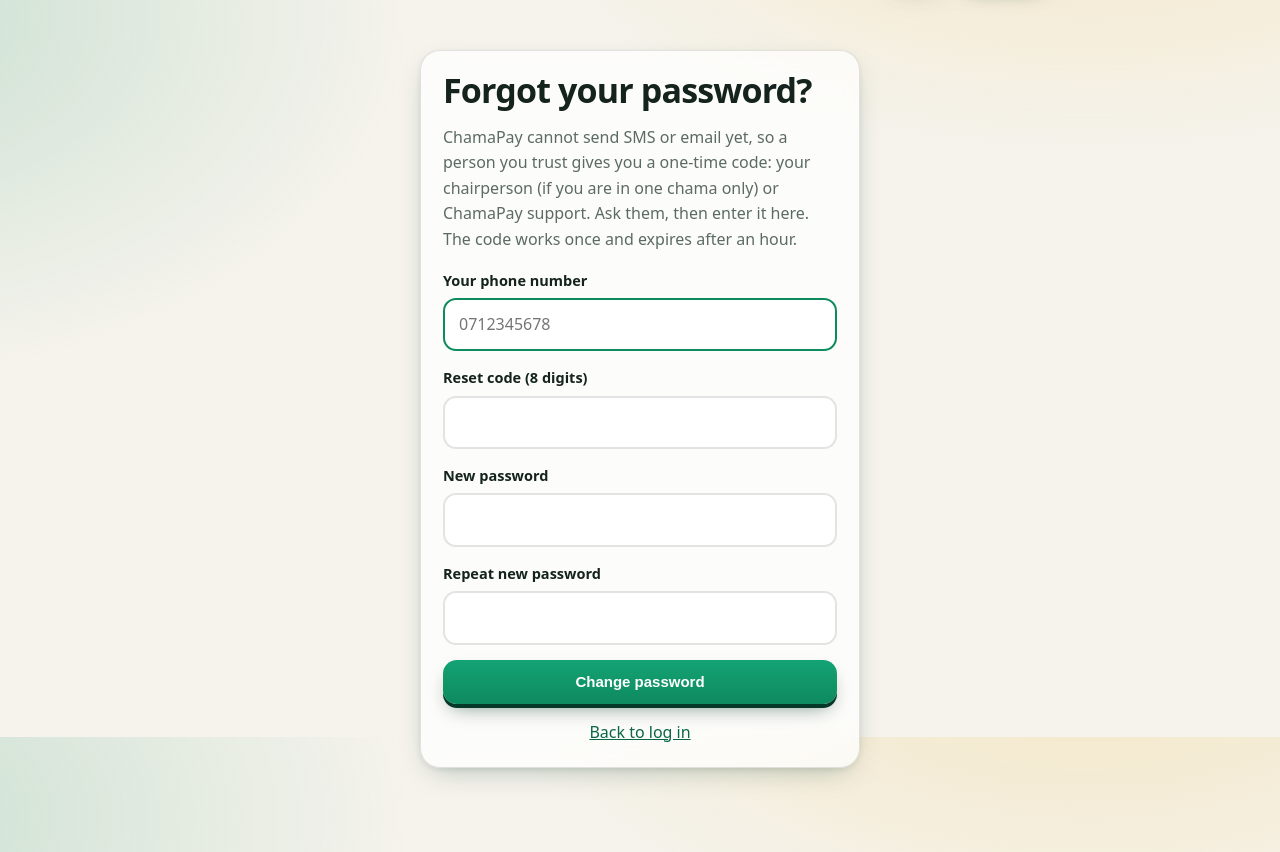
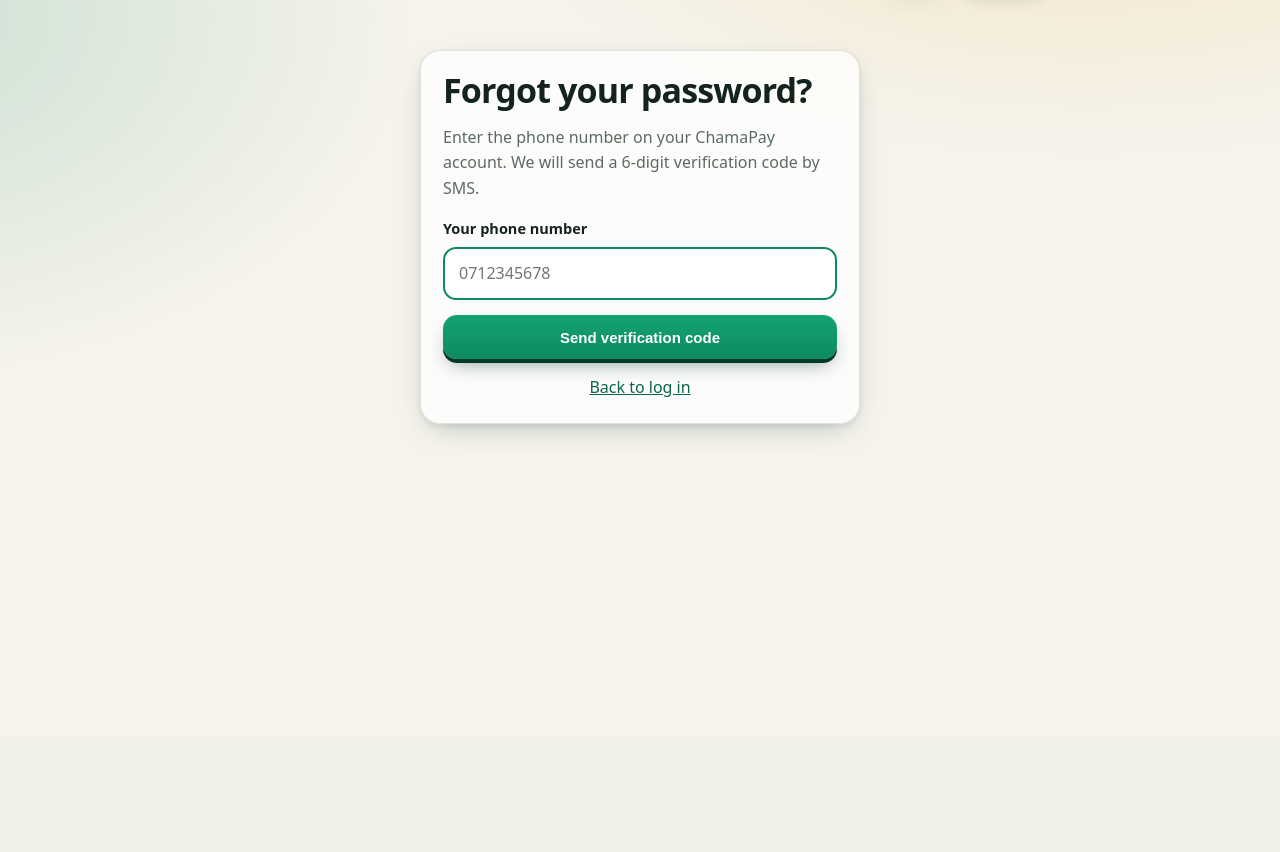
Before and after one commit to stik-debug/legendary-invention, a Flask app: page /forgot in a window 1280 px wide. Shown: the part 63-915 px from the top of the page. After the commit the page ends 497 px from the top, so only its background shows below. Run offline with Flask 3, Linux system fonts and the light colour scheme; parts of the project's set-up code (start-up, migrations or seed data) failed here and were passed over; some libraries are stand-ins or nearby versions.

Commit message:
Add files via upload

```diff
--- a/templates/forgot.html
+++ b/templates/forgot.html
@@ -1,10 +1,15 @@
 {% extends "base.html" %}{% block title %}Forgot password - ChamaPay{% endblock %}
 {% block content %}<div class="auth card"><h1>Forgot your password?</h1>
-<p class="mute">ChamaPay cannot send SMS or email yet, so a person you trust gives you a one-time code: your chairperson (if you are in one chama only) or ChamaPay support. Ask them, then enter it here. The code works once and expires after an hour.</p>
-<form method="POST">{{ csrf_input() }}
+{% if stage == 'reset' %}
+<p class="mute">Your phone has been verified. Choose a new password.</p>
+<form method="POST">{{ csrf_input() }}<input type="hidden" name="action" value="verify_password">
+<div class="field"><label for="pw">New password</label><input id="pw" type="password" name="password" autocomplete="new-password" minlength="8" required autofocus></div>
+<div class="field"><label for="cf">Repeat new password</label><input id="cf" type="password" name="confirm" autocomplete="new-password" minlength="8" required></div>
+<button class="btn pri block">Set new password</button></form>
+{% else %}
+<p class="mute">Enter the phone number on your ChamaPay account. We will send a 6-digit verification code by SMS.</p>
+<form method="POST">{{ csrf_input() }}<input type="hidden" name="action" value="request">
 <div class="field"><label for="ph">Your phone number</label><input id="ph" type="tel" name="phone" placeholder="0712345678" autocomplete="tel" required autofocus></div>
-<div class="field"><label for="cd">Reset code (8 digits)</label><input id="cd" name="code" inputmode="numeric" autocomplete="one-time-code" maxlength="12" required></div>
-<div class="field"><label for="pw">New password</label><input id="pw" type="password" name="password" autocomplete="new-password" minlength="8" required></div>
-<div class="field"><label for="cf">Repeat new password</label><input id="cf" type="password" name="confirm" autocomplete="new-password" minlength="8" required></div>
-<button class="btn pri block">Change password</button></form>
+<button class="btn pri block">Send verification code</button></form>
+{% endif %}
 <p class="mute" style="text-align:center;margin-bottom:0"><a href="{{ url_for('login') }}">Back to log in</a></p></div>{% endblock %}
--- a/templates/security_privacy.html
+++ b/templates/security_privacy.html
@@ -1,6 +1,6 @@
 {% extends "base.html" %}{% block title %}Security & Privacy - ChamaPay{% endblock %}{% block content %}
 <div class="head"><div><h2>Security & Privacy</h2><p>Control your account security and exercise privacy choices.</p></div><span class="pill ok">Protected account</span></div>
-<div class="grid"><div class="card"><h3>Account security</h3><p><b>{{ u.email }}</b><br>{{ u.phone }}</p><p>Two-factor authentication: <b>{{ 'Enabled' if u.totp_enabled else 'Not enabled' }}</b></p>{% if u.is_super_admin %}<a class="btn sm" href="{{ url_for('owner_security') }}">Owner security</a>{% endif %}</div><div class="card"><h3>Your data</h3><p>Download the ChamaPay data currently associated with your account.</p><a class="btn pri" href="{{ url_for('privacy_export') }}">Download my data</a></div></div>
+<div class="grid"><div class="card"><h3>Account security</h3><p><b>{{ u.email }}</b><br>{{ u.phone }}</p><p>Two-factor authentication: <b>{{ 'Enabled' if u.totp_enabled else 'Not enabled' }}</b></p><div style="display:flex;gap:8px;flex-wrap:wrap"><a class="btn sm" href="{{ url_for('phone_change') }}">Change phone</a><a class="btn sm" href="{{ url_for('password_change') }}">Change password</a></div>{% if u.is_super_admin %}<a class="btn sm" href="{{ url_for('owner_security') }}">Owner security</a>{% endif %}</div><div class="card"><h3>Your data</h3><p>Download the ChamaPay data currently associated with your account.</p><a class="btn pri" href="{{ url_for('privacy_export') }}">Download my data</a></div></div>
 <div class="card"><h3>Privacy requests</h3><p class="mute">You can ask for access, correction, deletion or objection. Requests are reviewed before any destructive change is made.</p><form method="POST" action="{{ url_for('privacy_request') }}" class="grid privacy-form">{{ csrf_input() }}<label class="field"><span>Request type</span><select name="kind"><option value="ACCESS">Access my data</option><option value="CORRECTION">Correct my data</option><option value="DELETION">Request deletion</option><option value="OBJECTION">Object to processing</option></select></label><label class="field"><span>Reason / details</span><textarea name="reason" rows="3" maxlength="1000" placeholder="Tell us what you need."></textarea></label><button class="btn pri">Submit request</button></form></div>
 {% if requests %}<div class="card"><h3>Request history</h3><ul class="list">{% for r in requests %}<li><span class="grow"><b>{{ r.kind }}</b><br><small>{{ r.created_at|datetime }}</small></span><span class="pill {{ 'ok' if r.status=='RESOLVED' else 'warn' }}">{{ r.status }}</span></li>{% endfor %}</ul></div>{% endif %}
 <div class="card"><h3>Recent security activity</h3><ul class="list">{% for e in recent %}<li><span class="grow"><b>{{ e.action }}</b><br><small>{{ e.created_at|datetime }}{% if e.entity_type %} · {{ e.entity_type }}{% endif %}</small></span></li>{% else %}<li class="empty">No recent recorded activity.</li>{% endfor %}</ul></div>
```
Also changed, not shown: templates/otp_verify.html (added, +8 -0 lines), templates/password_change.html (added, +10 -0 lines), templates/phone_change.html (added, +12 -0 lines).
